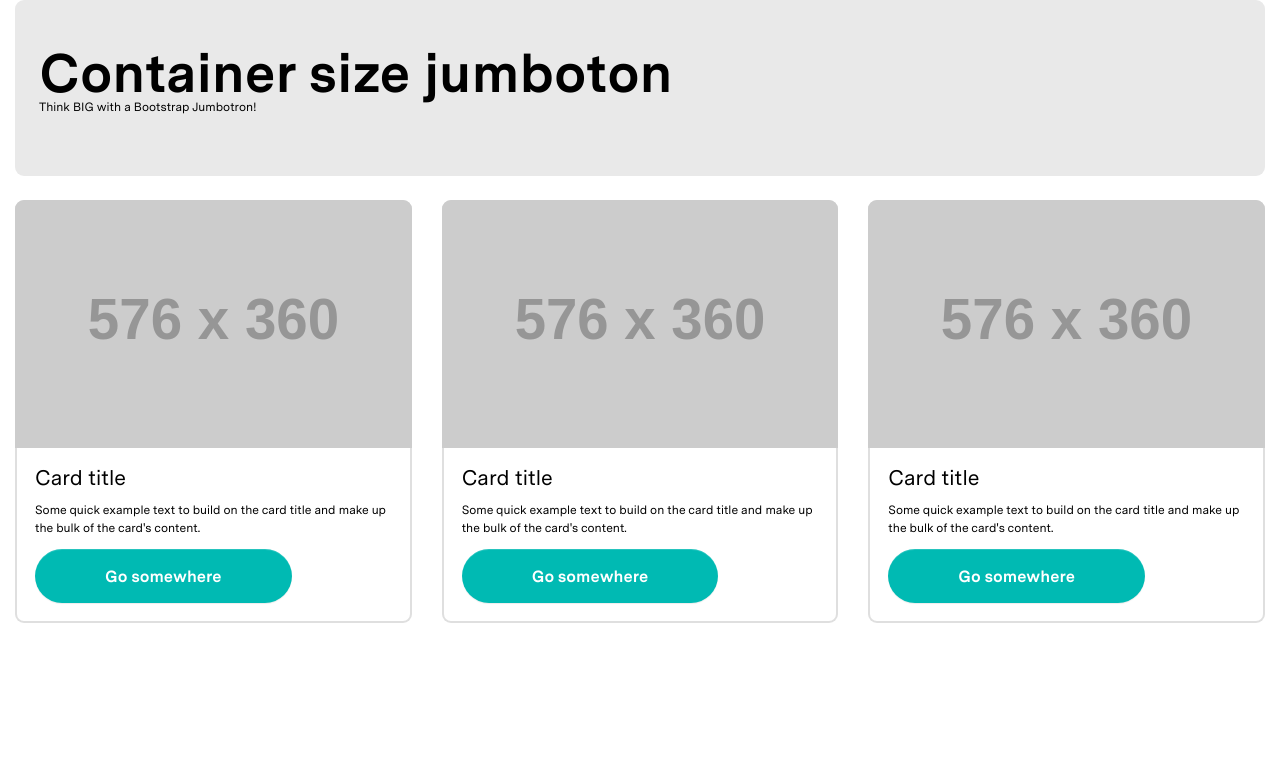
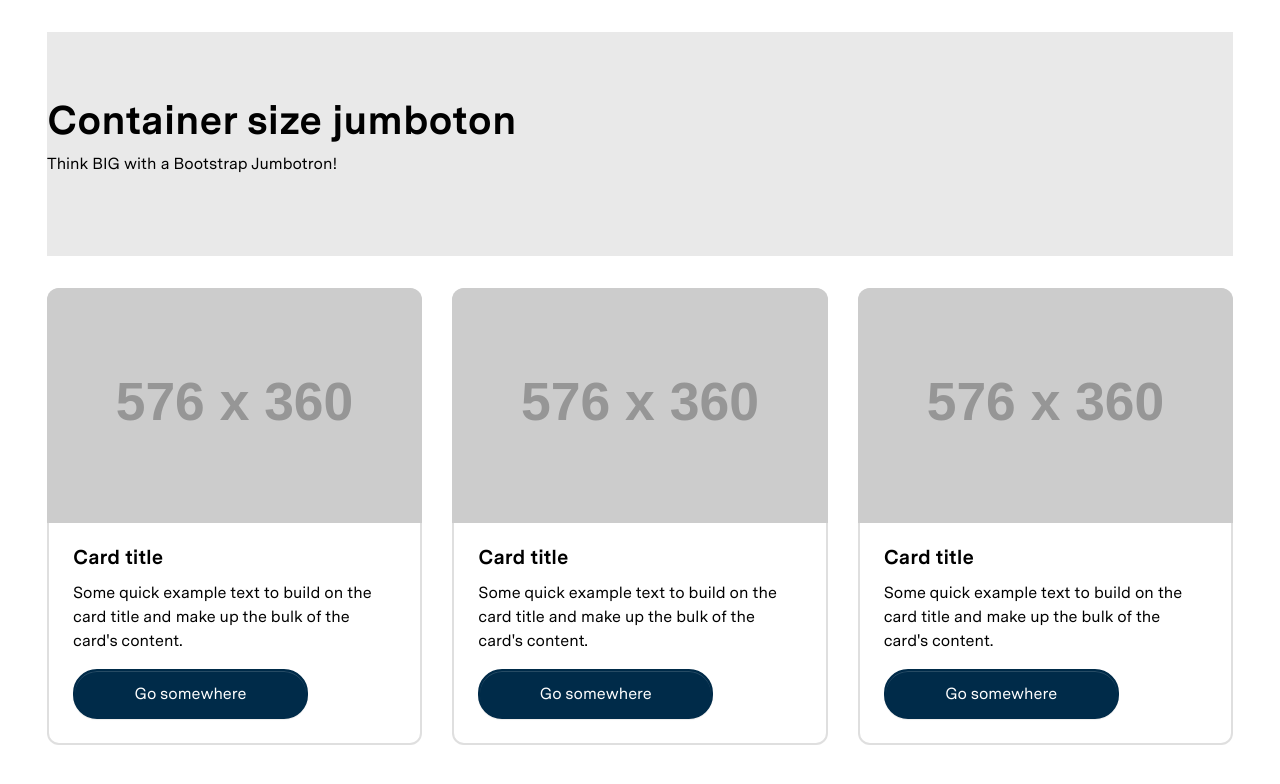
Before and after one commit to hanseulshim/radian-hpi, a React (Create React App) app: page / in a window 1280 px wide. Shown: the top 784 px of the page. Built offline with nearby package versions, Linux system fonts and the light colour scheme; a web font is replaced by a local one.

Commit message:
add cusotm styles

```diff
--- a/src/App.tsx
+++ b/src/App.tsx
@@ -1,5 +1,6 @@
 import React from 'react'
-import { Hero } from './components/hero'
+import './styles/index.scss'
+// import { Hero } from './components/hero'
 
 interface Props {}
 
@@ -8,7 +9,7 @@ export const App: React.FC<Props> = () => {
     <div className="container-fluid">
       <div className="row">
         <div className="col">
-          <div className="jumbotron">
+          <div className="jumbotron jumbotron-fluid">
             <h1>Container size jumboton</h1>
             <p>Think BIG with a Bootstrap Jumbotron!</p>
           </div>
--- a/src/styles/app.scss
+++ b/src/styles/app.scss
@@ -1,71 +1,3 @@
-:root {
-  --black: #002b49;
-  --white: #ffffff;
-  --teal: #00bab3;
-  --light-blue: #f2fbfb;
+html {
+  margin: 2em;
 }
-
-// For now, breakpoints are 375px, 415px, 768px, 1280px
-
-html {
-  box-sizing: border-box;
-  font-weight: 400;
-  font-size: 12px;
-  color: var(--black);
-}
-
-// @media (max-width: 375px) {
-//   html {
-//   }
-// }
-
-*,
-*:before,
-*:after {
-  box-sizing: inherit;
-}
-
-body {
-  font-family: 'Messina', 'Montserrat', Arial, sans-serif;
-  -webkit-font-smoothing: antialiased;
-  -moz-osx-font-smoothing: grayscale;
-  margin: 0;
-  padding: 0;
-}
-
-h1,
-h2,
-h3,
-h4,
-h5 {
-  margin: 0;
-}
-
-h1 {
-  font-size: 4.5em;
-  line-height: 50px;
-  font-weight: 700;
-}
-
-h2 {
-  font-size: 4em;
-  line-height: 57.6px;
-  font-weight: 700;
-}
-
-h5 {
-  font-size: 1.75em;
-  font-weight: 400;
-  line-height: 28.13px;
-}
-
-.btn {
-  color: var(--white);
-  font-weight: 700;
-  font-size: 1.35em;
-  border: none;
-  border-radius: 100px;
-  padding: 15px 70px;
-  background-color: var(--teal);
-  cursor: pointer;
-}
```
